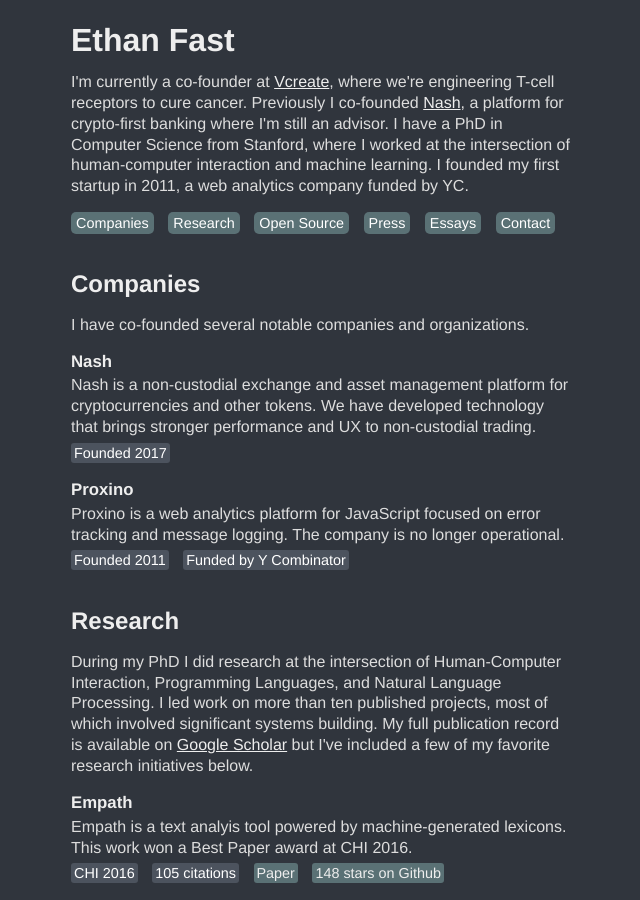
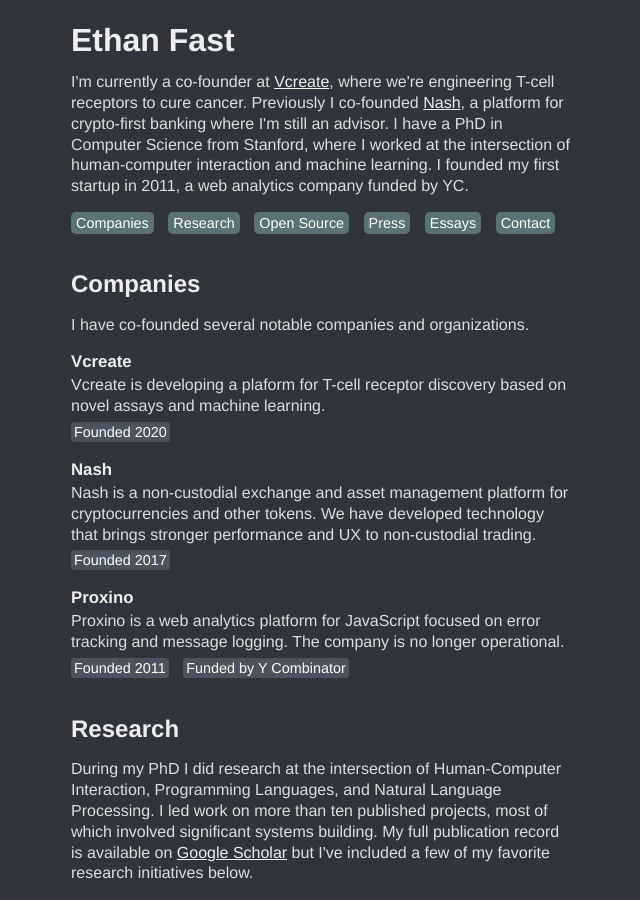
Before and after one commit to Ejhfast/ejhfast.github.com, a Jekyll site: the page built from index.html, in a window 1280 px wide and 900 px high. Shown: the whole window, without its empty margins (319-959 px from the left). Built offline with Jekyll 4.4.1, drawn with Linux system fonts in a browser that asks for light colours.

Commit message:
Update index.html

```diff
--- a/index.html
+++ b/index.html
@@ -8,6 +8,13 @@
         I have co-founded several notable companies and organizations.
     </p>
     <div class="project_block">
+        <div class="project">
+            <h3>Vcreate</h3>
+            <div class="description">
+                Vcreate is developing a plaform for T-cell receptor discovery based on novel assays and machine learning.
+            </div>
+            <div class="date">Founded 2020</div>
+        </div>
         <div class="project">
             <h3>Nash</h3>
             <div class="description">
```
